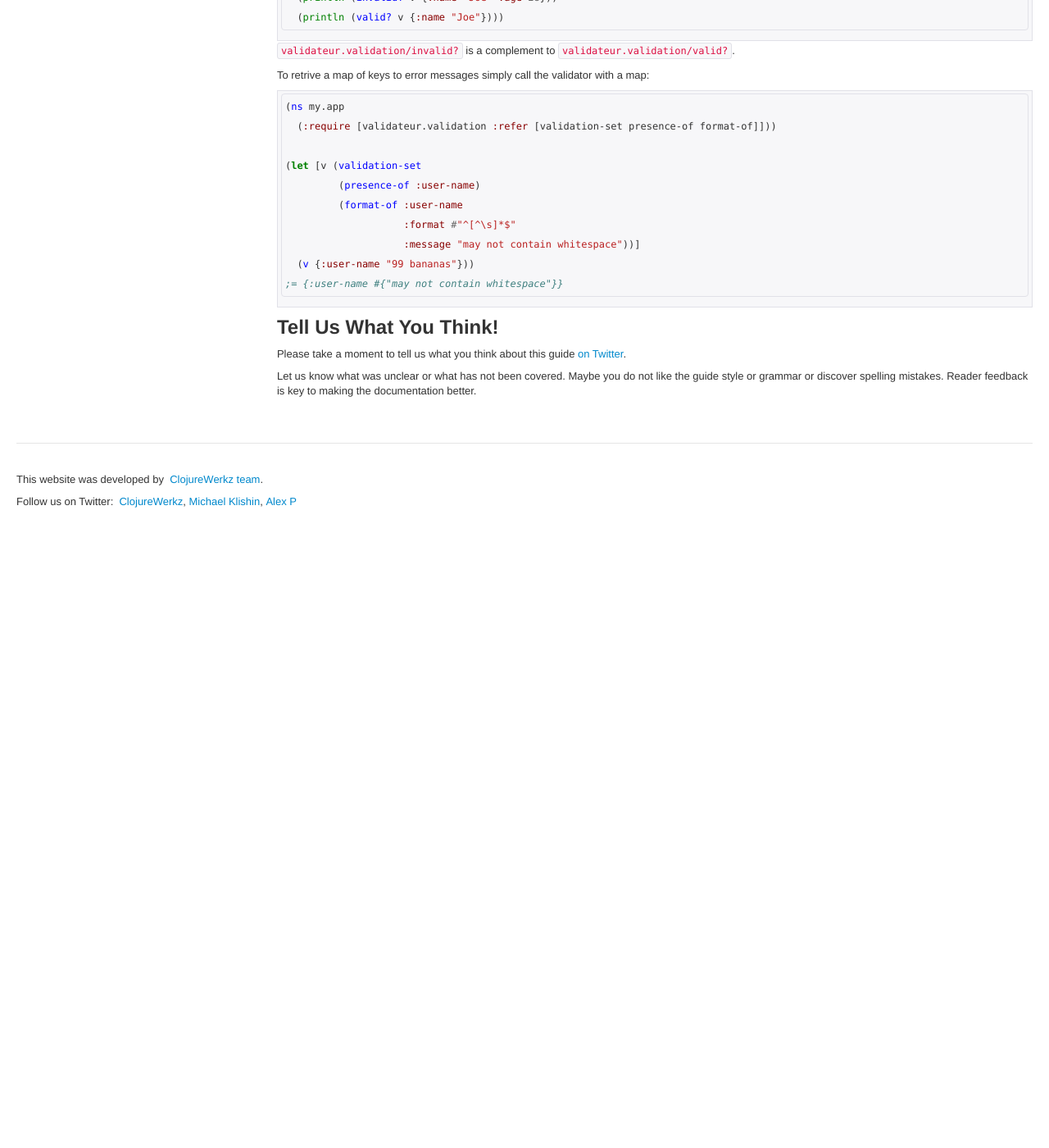
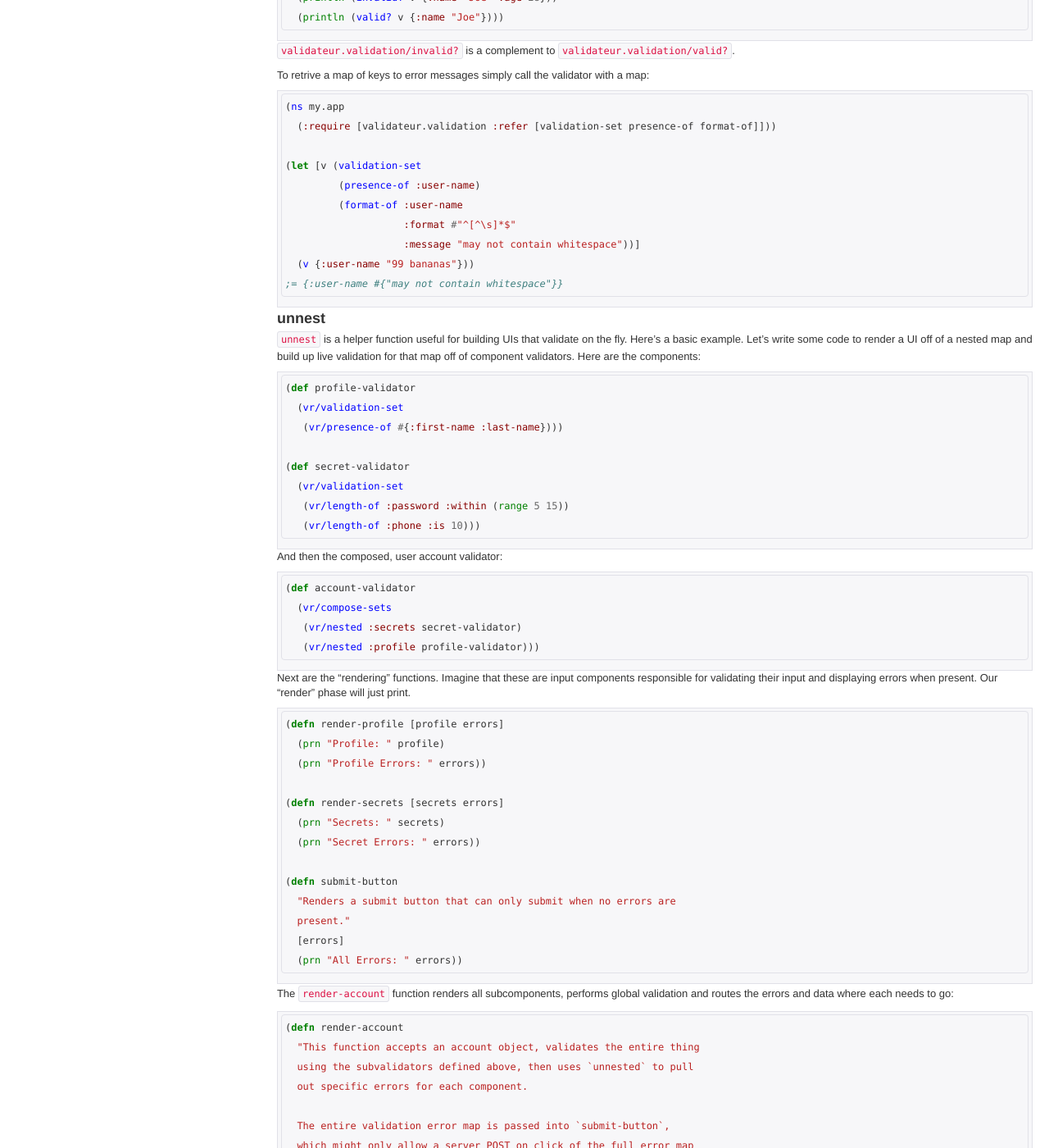
Before and after one commit to clojurewerkz/validateur.docs, a Jekyll site: the page built from articles/getting_started.md, in a window 1280 px wide and 1400 px high, scrolled down 1630 px. Shown: the whole window at 82% size. Built offline with Jekyll 4.4.1, drawn with Linux system fonts in a browser that asks for light colours; some web fonts are replaced; Markdown is read by kramdown in place of the engine named in the settings; before the commit the page ends 2260 px from its top, so only the background shows below that; some of the changed text lies outside the part shown.

Commit message:
Update for 2.2

````diff
--- a/articles/getting_started.md
+++ b/articles/getting_started.md
@@ -112,6 +112,114 @@ To retrive a map of keys to error messages simply call the validator with a map:
 ;= {:user-name #{"may not contain whitespace"}}
 ```
 
+### unnest
+
+`unnest` is a helper function useful for building UIs that validate on the fly. Here's a basic example. Let's write some code to render a UI off of a nested map and build up live validation for that map off of component validators. Here are the components:
+
+```clojure
+(def profile-validator
+  (vr/validation-set
+   (vr/presence-of #{:first-name :last-name})))
+
+(def secret-validator
+  (vr/validation-set
+   (vr/length-of :password :within (range 5 15))
+   (vr/length-of :phone :is 10)))
+   ```
+
+And then the composed, user account validator:
+
+```clojure
+(def account-validator
+  (vr/compose-sets
+   (vr/nested :secrets secret-validator)
+   (vr/nested :profile profile-validator)))
+```
+
+Next are the "rendering" functions. Imagine that these are input components responsible for validating their input and displaying errors when present. Our "render" phase will just print.
+
+```clojure
+(defn render-profile [profile errors]
+  (prn "Profile: " profile)
+  (prn "Profile Errors: " errors))
+
+(defn render-secrets [secrets errors]
+  (prn "Secrets: " secrets)
+  (prn "Secret Errors: " errors))
+
+(defn submit-button
+  "Renders a submit button that can only submit when no errors are
+  present."
+  [errors]
+  (prn "All Errors: " errors))
+  ```
+
+The `render-account` function renders all subcomponents, performs global validation and routes the errors and data where each needs to go:
+
+```clojure
+(defn render-account
+  "This function accepts an account object, validates the entire thing
+  using the subvalidators defined above, then uses `unnested` to pull
+  out specific errors for each component.
+
+  The entire validation error map is passed into `submit-button`,
+  which might only allow a server POST on click of the full error map
+  is empty."
+  [{:keys [secrets profile] :as account}]
+  (let [errors (account-validator account)]
+    (render-profile profile (vr/unnest :profile errors))
+    (render-secrets secrets (vr/unnest :secrets errors))
+    (submit-button errors)))
+    ```
+
+Let's see this function in action. Calling `render-account` with an invalid map triggers a render that shows off a bunch of errors:
+
+```clojure
+(render-account
+   {:secrets {:password "face"
+              :phone "703555555512323"}
+    :profile {:first-name "Queequeg"}})
+
+
+"Profile: " {:first-name "Queequeg"}
+"Errors: " {[:last-name] #{"can't be blank"}}
+"Secrets: " {:password "face", :phone "703555555512323"}
+"Errors: " {[:phone] #{"must be 10 characters long"}, [:password] #{"must be from 5 to 14 characters long"}}
+"All Errors: " {[:profile :last-name] #{"can't be blank"}, [:secrets :phone] #{"must be 10 characters long"}, [:secrets :password] #{"must be from 5 to 14 characters long"}}
+```
+
+Calling `render-account` with a valid map prints only the data:
+
+```clojure
+(render-account
+ {:secrets {:password "faceknuckle"
+            :phone "7035555555"}
+  :profile {:first-name "Queequeg"
+            :last-name "Kokovoko"}})
+
+"Profile: " {:last-name "Kokovoko", :first-name "Queequeg"}
+"Errors: " {}
+"Secrets: " {:password "faceknuckle", :phone "7035555555"}
+"Errors: " {}
+"All Errors: " {}
+```
+
+### nest
+
+`nest` is a helper function that makes it easy to validate dynamic data that's not part of the actual map you pass into the validator. For example, say you wanted to validate all user accounts, then build up a map of userid -> validation errors:
+
+```clojure
+(for [account (get-all-accounts)]
+  (vr/nest (:id account)
+           (account-validator account)))
+
+{[100 :profile :first-name] "can't be blank"
+ [200 :profile :last-name] "can't be blank"
+ ;; etc
+ }
+```
+
+
 ## Tell Us What You Think!
 
 Please take a moment to tell us what you think about this guide [on Twitter](http://twitter.com/clojurewerkz).
````
